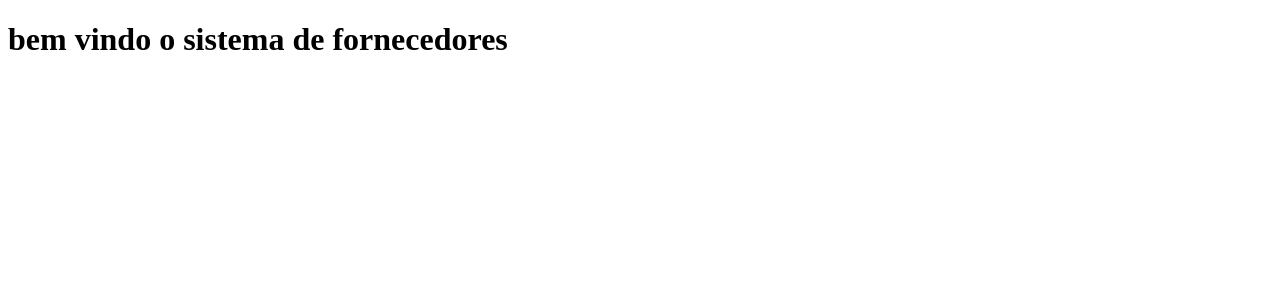
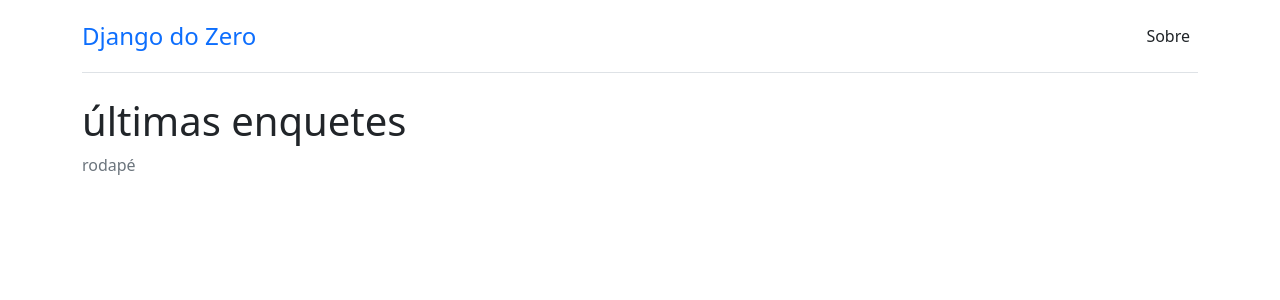
Before and after one commit to Alice-santos-silva/django_do_zero, a Django app: page /index in a window 1280 px wide. Shown: the top 300 px of the page. Run offline with Django 5.2, Linux system fonts and the light colour scheme.

Commit message:
primeiro template

```diff
--- a/polls/views.py
+++ b/polls/views.py
@@ -5,7 +5,8 @@ from django.http import HttpResponse
 # define uma view baseada em função
 def index(request):
     # return HttpResponse('olá django - index')
-    return render(request, 'index.html')
+    # return render(request, 'index.html')
+    return render(request, 'index.html', {'titulo': 'últimas enquetes'})
 
 # define outra view baseada em função
 def ola(request):
--- /dev/null
+++ b/templates/_base.html
@@ -0,0 +1,33 @@
+{% load static %}
+<!DOCTYPE html>
+<html lang="en">
+<head>
+    <meta charset="UTF-8">
+    <meta name="viewport" content="width=device-width, initial-scale=1.0">
+    <title>
+        {% block head_title %}
+        {% endblock %}
+    </title>
+    <link rel="short cut icon" type="image/x-icon" href="{% static 'images/favicon.ico' %}">
+
+    {% block css %} {# bloco para incluir css #}
+    {% endblock %}
+</head>
+<body>
+    {% block header %}
+    {% endblock %}
+
+    {% block main %}
+
+        {% block content %}
+        {% endblock %}
+
+    {% endblock %}
+
+    {%block footer%}
+    {% endblock %}
+
+    {%block javascript%}
+    {% endblock %}
+</body>
+</html>
--- /dev/null
+++ b/templates/_layout1.html
@@ -0,0 +1,54 @@
+{% extends "_base.html" %}
+{% load static %}
+
+{% block head_title %}
+    Django framework
+{% endblock %}
+
+{% block css %}
+    <link rel="stylesheet" href="https://cdn.jsdelivr.net/npm/bootstrap@5.2.3/dist/css/bootstrap.min.css">
+
+    {#css do projeto#}
+    <link rel="stylesheet" href="{% static 'css/base.css' %}">
+{% endblock %}
+
+{% block header %}
+    <div class="container">
+        <header class="d-flex flex-wrap justify-content-center py-3 mb-4 border-bottom">
+            <a href="{% url 'index' %}" class="d-flex align-items-center mb-3 mb-md-0 me-md-auto link-body-emphasis text-decoration-none">
+                <span class="fs-4">Django do Zero</span>
+            </a>
+            <ul class="nav nav-pills">
+                <li class="nav-item">
+                    <a href="{% url 'ola' %}" class="nav-link px-2 link-dark">Sobre</a>
+                </li>
+            </ul>
+        </header>
+    </div>
+{% endblock %}
+
+{% block main %}
+    <div class="container">
+        {% block content %}
+            <p>conteudo padrão</p>
+        {% endblock %}
+    </div>
+{% endblock %}
+
+{%block footer%}
+    <footer class="footer">
+        <div class="container">
+            <span class="text-muted">rodapé</span>
+        </div>
+    </footer>
+{% endblock %}
+
+{% block javascript %}
+    {# Bootstrap JavaScript #}
+    <script
+        src="https://cdn.jsdelivr.net/npm/bootstrap@5.2.3/dist/js/bootstrap.bundle.min.js">
+    </script>
+
+    {# JS do Projeto #}
+    <script src="{% static 'js/base.js' %}"></script>
+{% endblock %}
--- a/templates/index.html
+++ b/templates/index.html
@@ -1,11 +1,9 @@
-<!DOCTYPE html>
-<html lang="en">
-<head>
-    <meta charset="UTF-8">
-    <meta name="viewport" content="width=device-width, initial-scale=1.0">
-    <title>minhas enquetes</title>
-</head>
-<body>
-    <h1>bem vindo o sistema de fornecedores</h1>
-</body>
-</html>
+{% extends "_layout1.html" %}
+
+{% block header_title %}
+    Minhas enquetes
+{% endblock %}
+
+{% block content %}
+    <h1>{{titulo}}</h1>
+{% endblock %}
```
